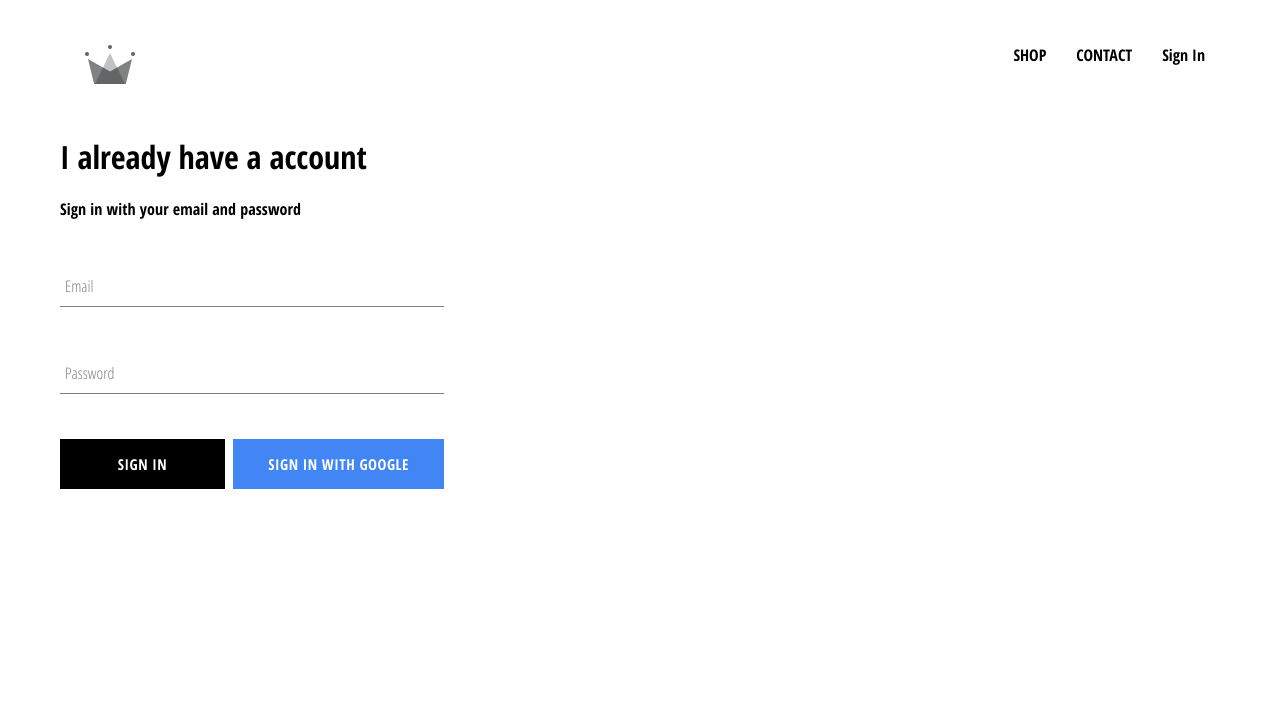
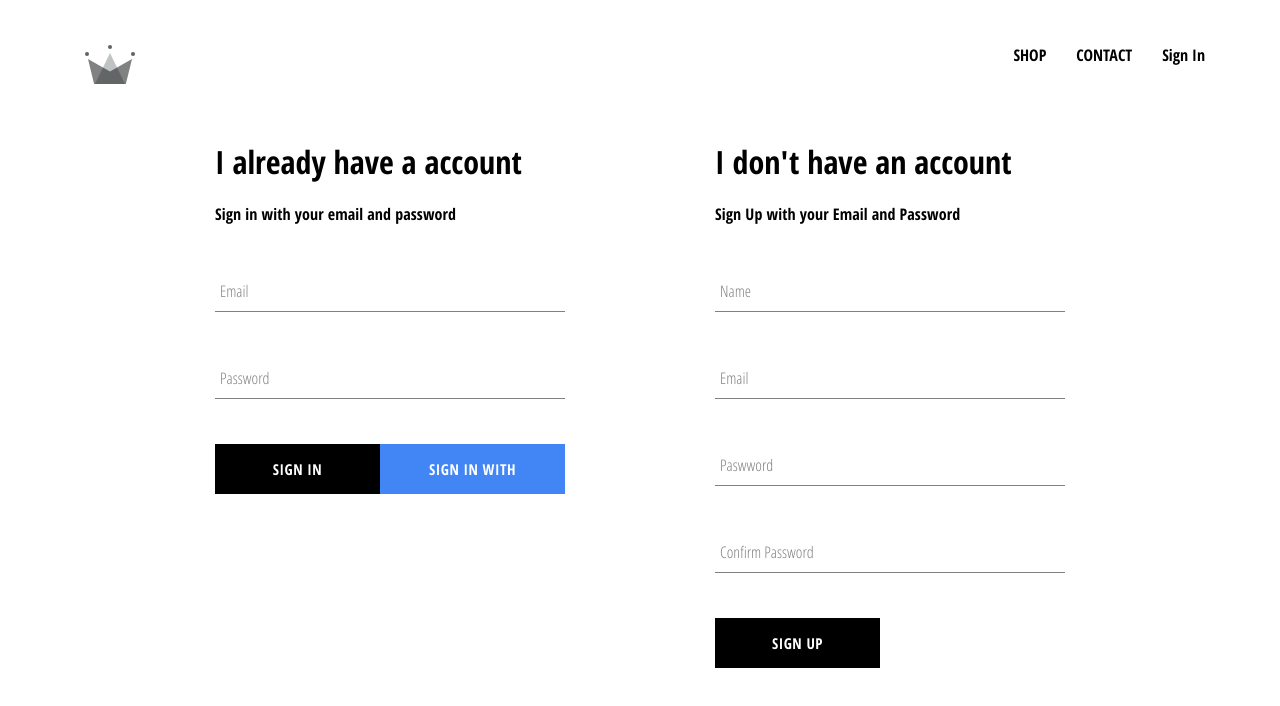
Before and after one commit to AymenKnight/E-commerce-website, a React (Create React App) app: page /signin in a window 1280 px wide. Shown: the top 706 px of the page. Built offline with nearby package versions, Linux system fonts and the light colour scheme; no server answers.

Commit message:
Sign UP done

```diff
--- a/src/App.js
+++ b/src/App.js
@@ -5,7 +5,7 @@ import { Switch, Route } from "react-router-dom";
 import ShopPage from "./pages/Shop/ShopPage";
 import Header from "./components/header/Header";
 import SignPage from "./pages/SignPage/SignPage";
-import { auth } from "./firebase/firebase.utils";
+import { auth, createUserProfileDocument } from "./firebase/firebase.utils";
 
 
 function App() {
@@ -13,15 +13,26 @@ function App() {
 
   useEffect(() => {
     let unsubscribe;
-    unsubscribe = auth.onAuthStateChanged((user) => {
-      setcurrentUser(user);
-       console.log(user);
+    unsubscribe = auth.onAuthStateChanged(async (userAuth) => {
+      if(userAuth){
+     const userRef= createUserProfileDocument(userAuth);
+     (await userRef).onSnapshot(snapShot=>{
+       setcurrentUser({
+         id:snapShot.id,
+         ...snapShot.data()
+       })
+
+     })
+      }
+      else setcurrentUser(null);
     });
     return function cleanup(){
+
       unsubscribe();
     }
 
   },[])
+     console.log(currentUser);
   return (
     <div>
       <Header  currentUser={currentUser}  />
--- /dev/null
+++ b/src/components/signUp/SignUp.js
@@ -0,0 +1,91 @@
+/* eslint-disable react/jsx-pascal-case */
+import React from 'react'
+import { useState } from 'react'
+import { auth ,createUserProfileDocument} from '../../firebase/firebase.utils'
+import Custom_Button from '../custom_Button/Custom_Button'
+import Form_Input from '../form_input/Form_Input'
+import "./SignUp.styles.scss"
+
+
+export default function SignUp() {
+    const [state, setstate] = useState({
+        displayName :"",
+        email : "",
+        password :"",
+        confirmPassword:"",
+    })
+
+    const hundleSubmit= async (e)=>{
+        e.preventDefault();
+        const {displayName,email,password,confirmPassword}=state
+        if(password != confirmPassword){
+              alert("Passwords don't match!");
+              return;
+        }
+        try {
+            const {user}= await auth.createUserWithEmailAndPassword(email,password);
+             await createUserProfileDocument(user,{displayName});
+             setstate({
+               displayName: "",
+               email: "",
+               password: "",
+               confirmPassword: "",
+             });
+        } catch (error) {
+             console.log("error ! ",error.message);
+        }
+    }
+    const hundleChange=(e)=>{
+        const {name,value}=e.target;
+      setstate(prev=>{
+          return {
+              ...prev,[name]:value
+          }
+      })
+    }
+
+    return (
+      <div className="signUP">
+        <h1 className="title"> I don't have an account </h1>
+        <span className="sign_Span">
+          {" "}
+          Sign Up with your Email and Password{" "}
+        </span>
+        <form className="form" onSubmit={hundleSubmit}>
+          <Form_Input
+            label="Name"
+            name="displayName"
+            value={state.displayName}
+            type="text"
+            required
+            hundleChange={hundleChange}
+          />
+          <Form_Input
+            label="Email"
+            name="email"
+            value={state.email}
+            type="email"
+            required
+            hundleChange={hundleChange}
+          />
+          <Form_Input
+            label="Paswword"
+            name="password"
+            value={state.password}
+            type="password"
+            required
+            hundleChange={hundleChange}
+          />
+          <Form_Input
+            label="Confirm Password"
+            name="confirmPassword"
+            value={state.confirmPassword}
+            type="password"
+            required
+            hundleChange={hundleChange}
+          />
+          <Custom_Button type="submit"> SIGN UP </Custom_Button>
+        </form>
+      </div>
+    );
+}
--- /dev/null
+++ b/src/components/signUp/SignUp.styles.scss
@@ -0,0 +1,17 @@
+.signUP {
+width: 350px;
+display: flex;
+flex-direction: column;
+}
+.title {
+margin: 20px 0;
+}
+.sign_Span {
+  font-size: 16px;
+  font-weight: 600;
+  font-family: 'Open Sans Condensed';
+  letter-spacing: 0.1px;
+}
+.form{
+
+}
--- a/src/components/signin/SignIn.styles.scss
+++ b/src/components/signin/SignIn.styles.scss
@@ -1,5 +1,5 @@
 .sign_In {
-    width: 30vw;
+    width: 350px;
     display: flex;
     flex-direction: column;
 }
--- a/src/firebase/firebase.utils.js
+++ b/src/firebase/firebase.utils.js
@@ -21,4 +21,27 @@ const config = {
   provider.setCustomParameters({prompt :"select_account"});
   export const signInWithGoogle=()=>auth.signInWithPopup(provider)
 
+  export const createUserProfileDocument= async (userAuth,additionalDeta)=>{
+    if(!userAuth) return;
+    else {
+      const userRef=firestore.doc(`users/${userAuth.uid}`)
+      const snapShot= await userRef.get();
+      if(!snapShot.exists){
+        const {displayName,email}=userAuth;
+        const createdAt=new Date();
+        try {
+          await userRef.set({
+            displayName,
+            email,
+            createdAt,
+            ...additionalDeta
+          })
+        } catch (error) {
+          console.log(error.message)
+        }
+      }
+      return userRef;
+    }
+  }
+
   export default firebase;
--- a/src/pages/SignPage/SignPage.js
+++ b/src/pages/SignPage/SignPage.js
@@ -1,11 +1,13 @@
 import React from 'react'
 import SignIn from '../../components/signin/SignIn'
+import SignUp from '../../components/signUp/SignUp'
 import "./SignPage.styles.scss"
 
 export default function SignPage() {
     return (
         <div  className="signpage" >
             <SignIn />
+            <SignUp/>
         </div>
     )
 }
--- a/src/pages/SignPage/SignPage.styles.scss
+++ b/src/pages/SignPage/SignPage.styles.scss
@@ -0,0 +1,7 @@
+.signpage {
+    display: flex;
+    flex-direction: row;
+    justify-content: space-between;
+    width: 850px;
+    margin: 30px auto ;
+}
```
Also changed, not shown: 1 other file (tests, documents, lock files or other folders).
